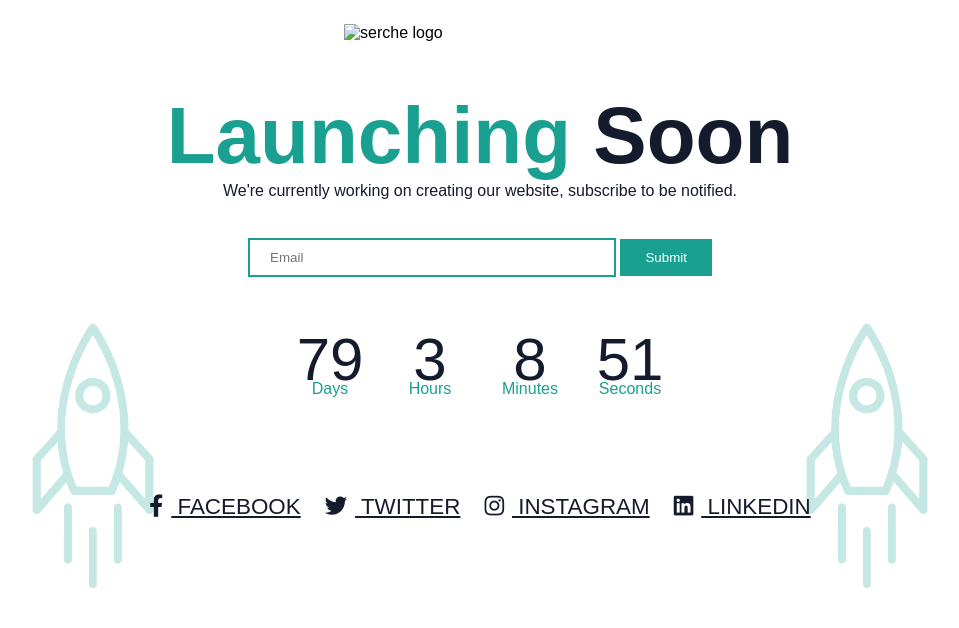
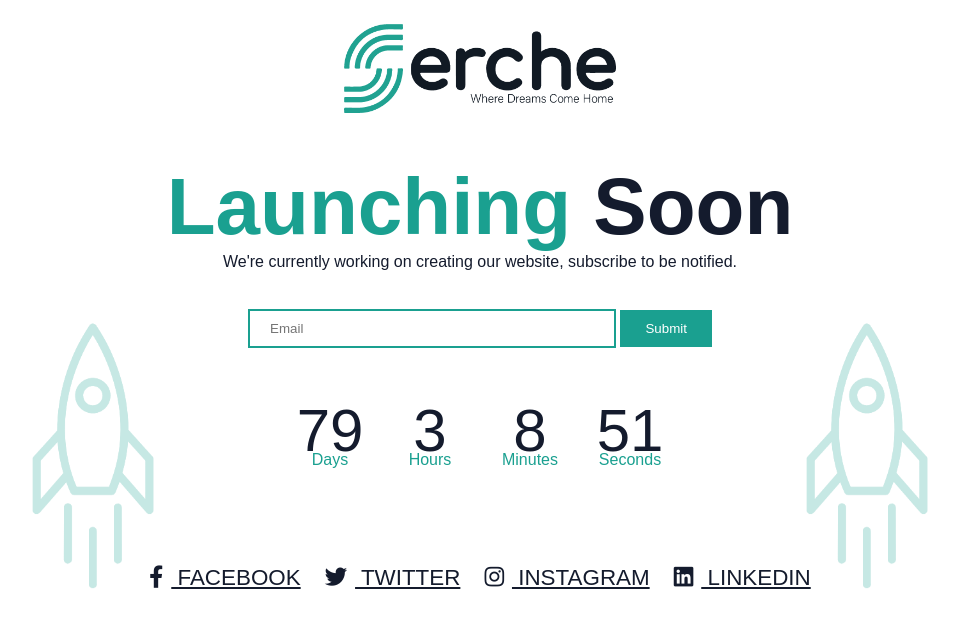
Before and after one commit to philip-edekobi/serche-waitlist, a website: page index.html in a window 1280 px wide. Shown: the whole page, without its empty margins (160-1119 px from the left). Drawn offline with Linux system fonts and the light colour scheme.

Commit message:
fix logo typo

```diff
--- a/index.html
+++ b/index.html
@@ -15,7 +15,7 @@
     <div class="container-wrap">
         <nav>
             <div>
-                <img src="serche-glogo.png" alt="serche logo" class="logo">
+                <img src="serche-logo.png" alt="serche logo" class="logo">
             </div>
         </nav>
         <img src="rocket2.png" class="rocket">
```
